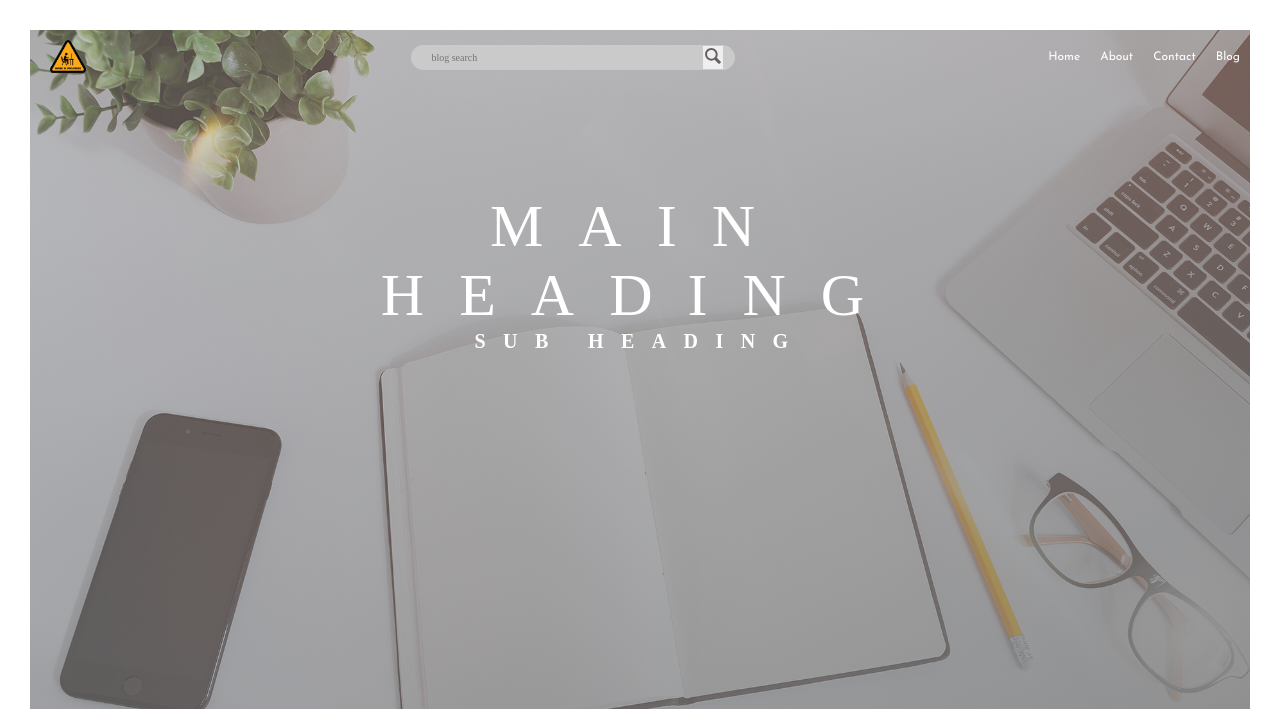
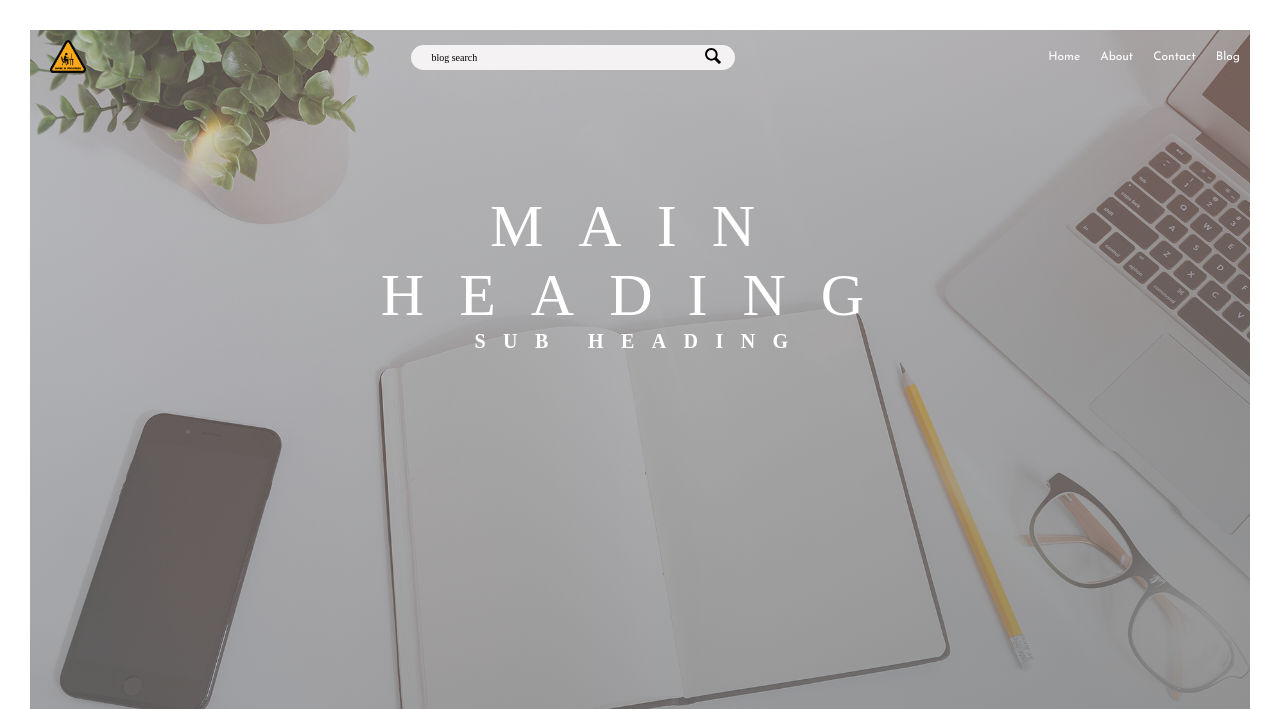
Before and after one commit to ddeveloper72/django-mongodb, a Django app: template templates/base.html in a window 1280 px wide. Shown: the top 709 px of the page. Run offline with Django 3.2, Linux system fonts and the light colour scheme; the template is opened without the code that fills it, so the values that code supplies are empty; parts of the project's set-up code (start-up, migrations or seed data) failed here and were passed over.

Commit message:
increased focus size of search area to 100% of the flex container

```diff
--- a/sass/_navigation.scss
+++ b/sass/_navigation.scss
@@ -58,16 +58,29 @@
         font-family: inherit;
         font-size: inherit;
         color: inherit;
-        background-color: $color-grey-light;
+        background-color: $color-grey-light-2;
         border: none;
         padding: .7rem 2rem;
         border-radius: 100px;
         width: 90%;
         margin-right: -3.25rem;
+
+        &:focus {
+            outline: none;
+            width: 100%;
+            background-color: $color-grey-light-3;
+
+        }
+
+        &::-webkit-input-placeholder {
+            font-weight: 100;
+            color: var(--color-grey-light-4);
+        }
     }
 
     &__button {
         border: none;
+        background-color: $color-grey-light-2;
 
 
     }
@@ -75,6 +88,6 @@
     &__icon {
         height: 2rem;
         width: 2rem;
-        fill: $color-grey-dark;
+        fill: color-grey-dark-3;
     }
 }
--- a/static/css/main.css
+++ b/static/css/main.css
@@ -229,7 +229,7 @@ body {
   font-family: inherit;
   font-size: inherit;
   color: inherit;
-  background-color: #cacaca;
+  background-color: #f4f2f2;
   border: none;
   padding: .7rem 2rem;
   border-radius: 100px;
@@ -237,14 +237,26 @@ body {
   margin-right: -3.25rem;
 }
 
+.search__input:focus {
+  outline: none;
+  width: 100%;
+  background-color: #f0eeee;
+}
+
+.search__input::-webkit-input-placeholder {
+  font-weight: 100;
+  color: var(--color-grey-light-4);
+}
+
 .search__button {
   border: none;
+  background-color: #f4f2f2;
 }
 
 .search__icon {
   height: 2rem;
   width: 2rem;
-  fill: #646060;
+  fill: color-grey-dark-3;
 }
 
 .heading-primary {
```
